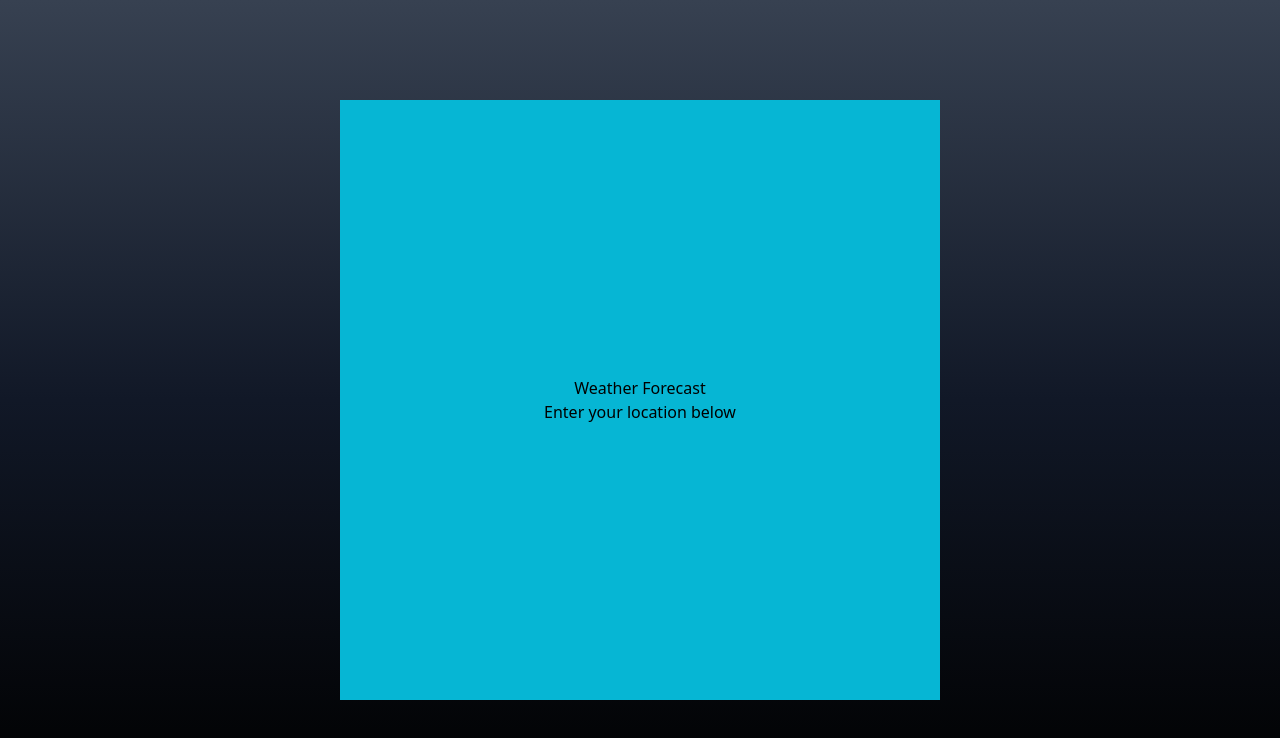
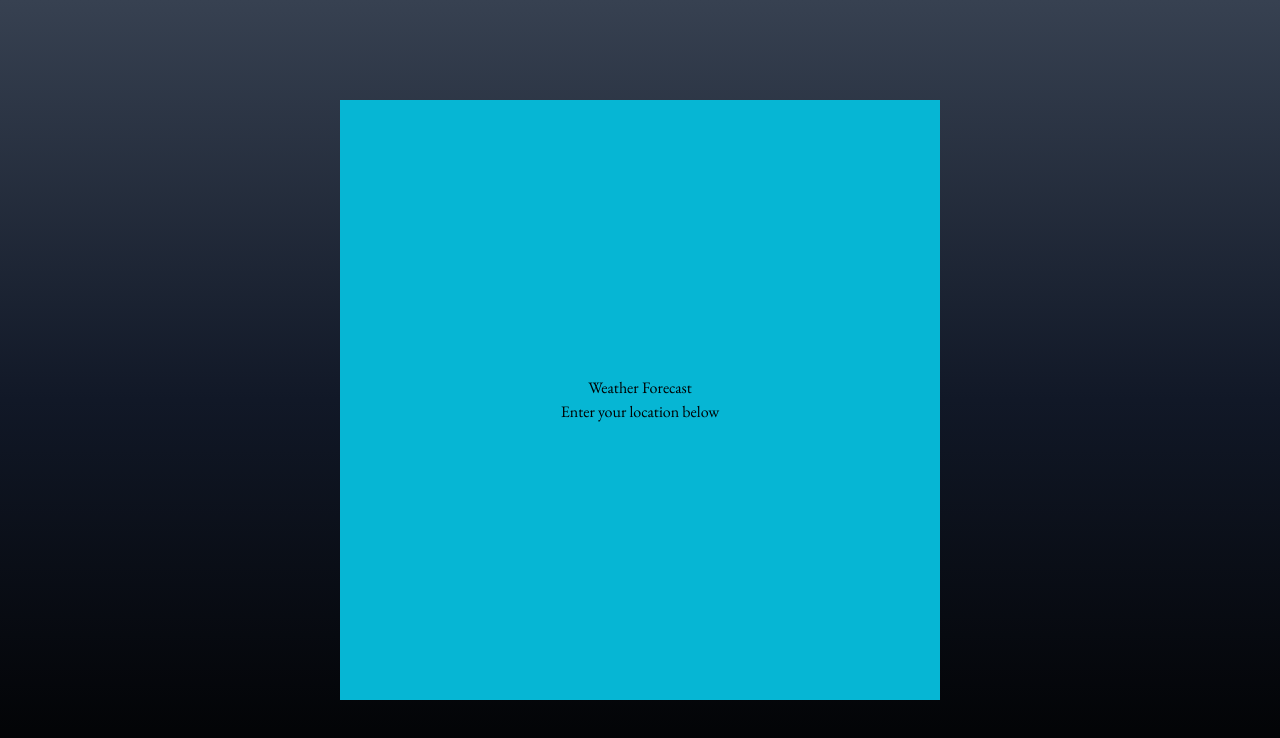
Before and after one commit to karmeensec/weather-app, a React (Vite) app: page / in a window 1280 px wide. Shown: the top 738 px of the page. Built offline with nearby package versions, Linux system fonts and the light colour scheme.

Commit message:
Font family added

```diff
--- a/src/App.css
+++ b/src/App.css
@@ -0,0 +1,3 @@
+body {
+    font-family: 'EB Garamond', serif;
+}
```
